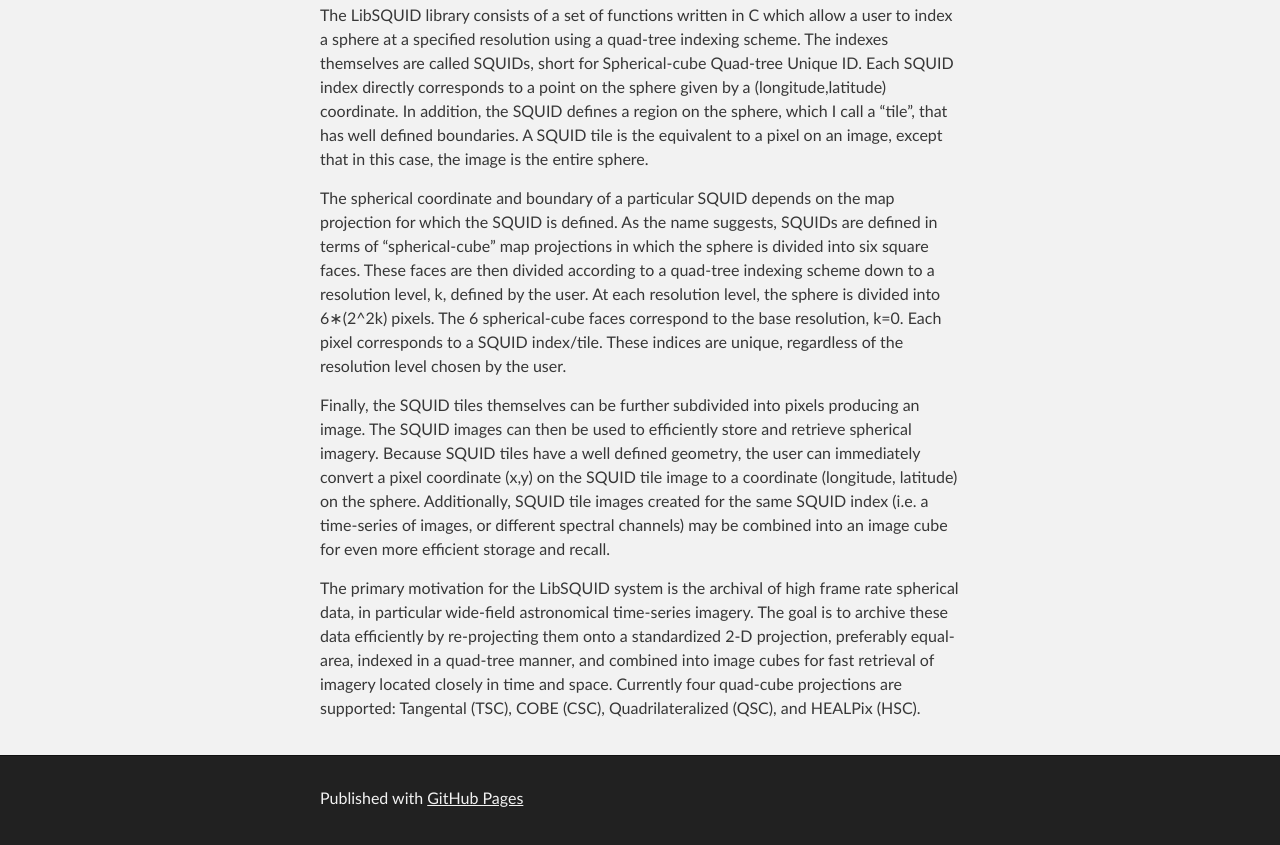
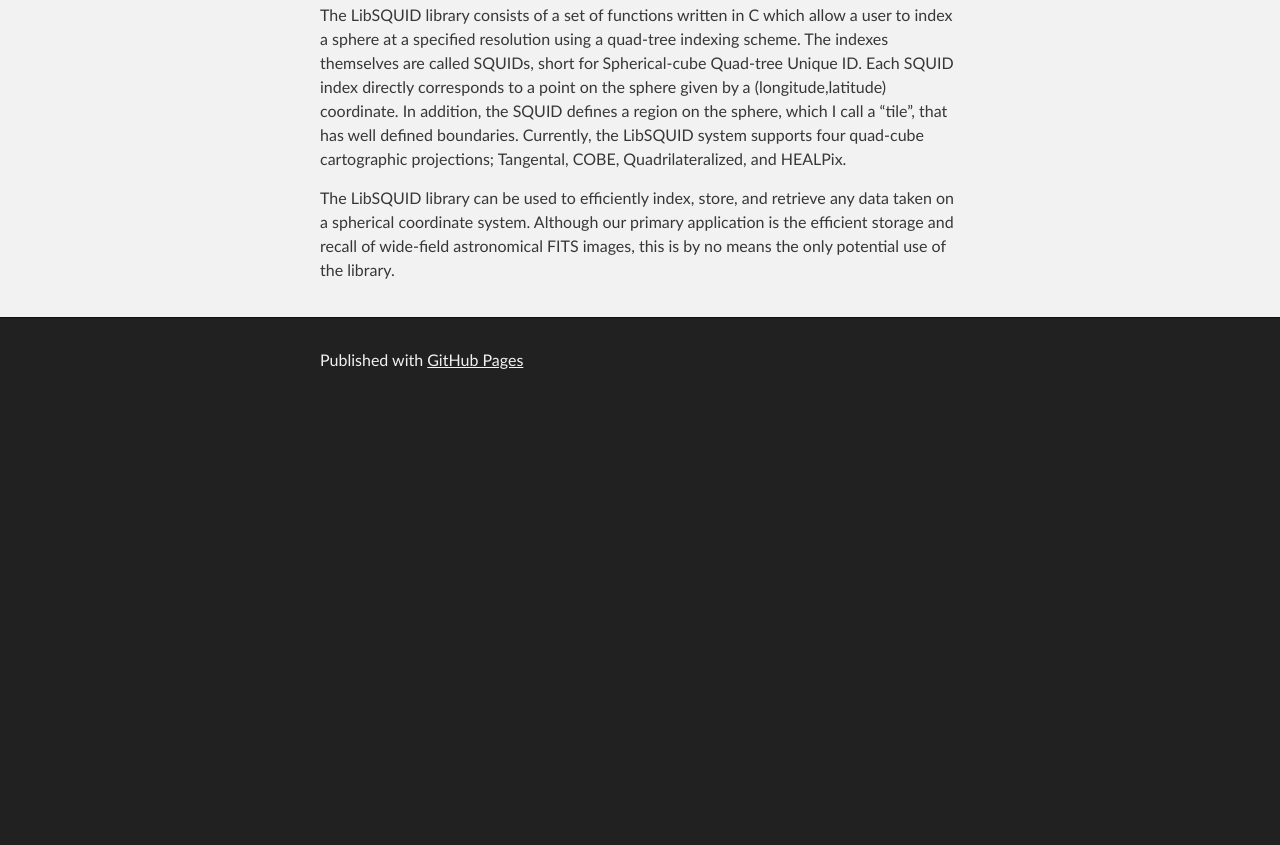
Before and after one commit to libsquid/libsquid.github.io, a plain HTML site: page index.html in a window 1280 px wide. Shown: the part 697-1542 px from the top of the page. After the commit the page ends 1104 px from the top, so only its background shows below. Drawn offline with Linux system fonts and the light colour scheme.

Commit message:
update to reduce verbiage.

```diff
--- a/index.html
+++ b/index.html
@@ -39,13 +39,10 @@
 
 <hr>
 
-<p>The LibSQUID library consists of a set of functions written in C which allow a user to index a sphere at a specified resolution using a quad-tree indexing scheme. The indexes themselves are called SQUIDs, short for Spherical-cube Quad-tree Unique ID.  Each SQUID index directly corresponds to a point on the sphere given by a (longitude,latitude) coordinate. In addition, the SQUID defines a region on the sphere, which I call a “tile”, that has well defined boundaries. A SQUID tile is the equivalent to a pixel on an image, except that in this case, the image is the entire sphere.</p>
+<p>The LibSQUID library consists of a set of functions written in C which allow a user to index a sphere at a specified resolution using a quad-tree indexing scheme. The indexes themselves are called SQUIDs, short for Spherical-cube Quad-tree Unique ID.  Each SQUID index directly corresponds to a point on the sphere given by a (longitude,latitude) coordinate. In addition, the SQUID defines a region on the sphere, which I call a “tile”, that has well defined boundaries.  Currently, the LibSQUID system supports four quad-cube cartographic projections; Tangental, COBE, Quadrilateralized, and HEALPix.</p>
 
-<p>The spherical coordinate and boundary of a particular SQUID depends on the map projection for which the SQUID is defined. As the name suggests, SQUIDs are defined in terms of “spherical-cube” map projections in which the sphere is divided into six square faces. These faces are then divided according to a quad-tree indexing scheme down to a resolution level, k, defined by the user. At each resolution level, the sphere is divided into 6∗(2^2k) pixels. The 6 spherical-cube faces correspond to the base resolution, k=0. Each pixel corresponds to a SQUID index/tile.  These indices are unique, regardless of the resolution level chosen by the user.</p>
+<p>The LibSQUID library can be used to efficiently index, store, and retrieve any data taken on a spherical coordinate system.  Although our primary application is the efficient storage and recall of wide-field astronomical FITS images, this is by no means the only potential use of the library.</p>
 
-<p>Finally, the SQUID tiles themselves can be further subdivided into pixels producing an image.  The SQUID images can then be used to efficiently store and retrieve spherical imagery. Because SQUID tiles have a well defined geometry, the user can immediately convert a pixel coordinate (x,y) on the SQUID tile image to a coordinate (longitude, latitude) on the sphere. Additionally, SQUID tile images created for the same SQUID index (i.e. a time-series of images, or different spectral channels) may be combined into an image cube for even more efficient storage and recall.</p>
-
-<p>The primary motivation for the LibSQUID system is the archival of high frame rate spherical data, in particular wide-field astronomical time-series imagery. The goal is to archive these data efficiently by re-projecting them onto a standardized 2-D projection, preferably equal-area, indexed in a quad-tree manner, and combined into image cubes for fast retrieval of imagery located closely in time and space.  Currently four quad-cube projections are supported: Tangental (TSC), COBE (CSC), Quadrilateralized (QSC), and HEALPix (HSC).</p>
       </section>
     </div>
 
```
